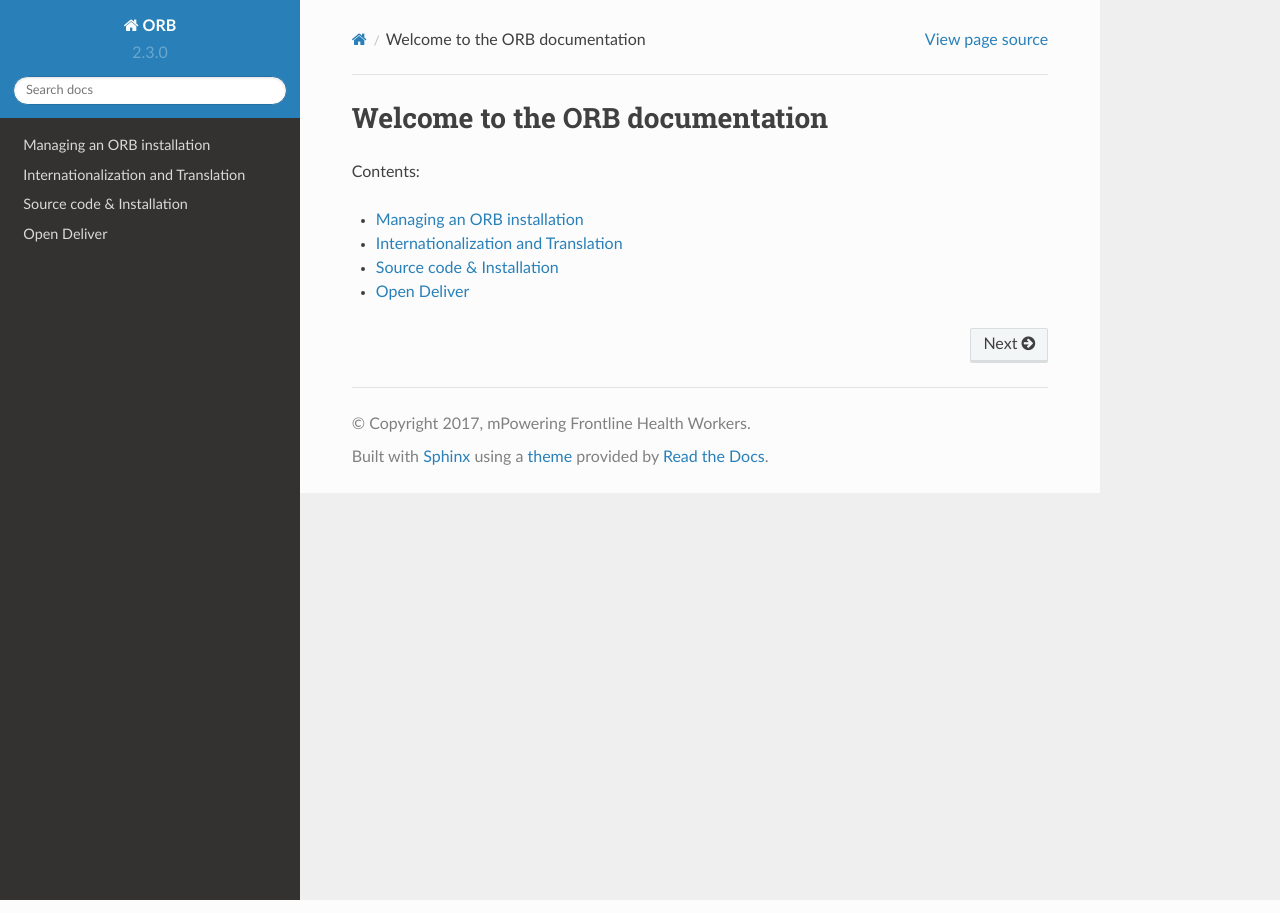
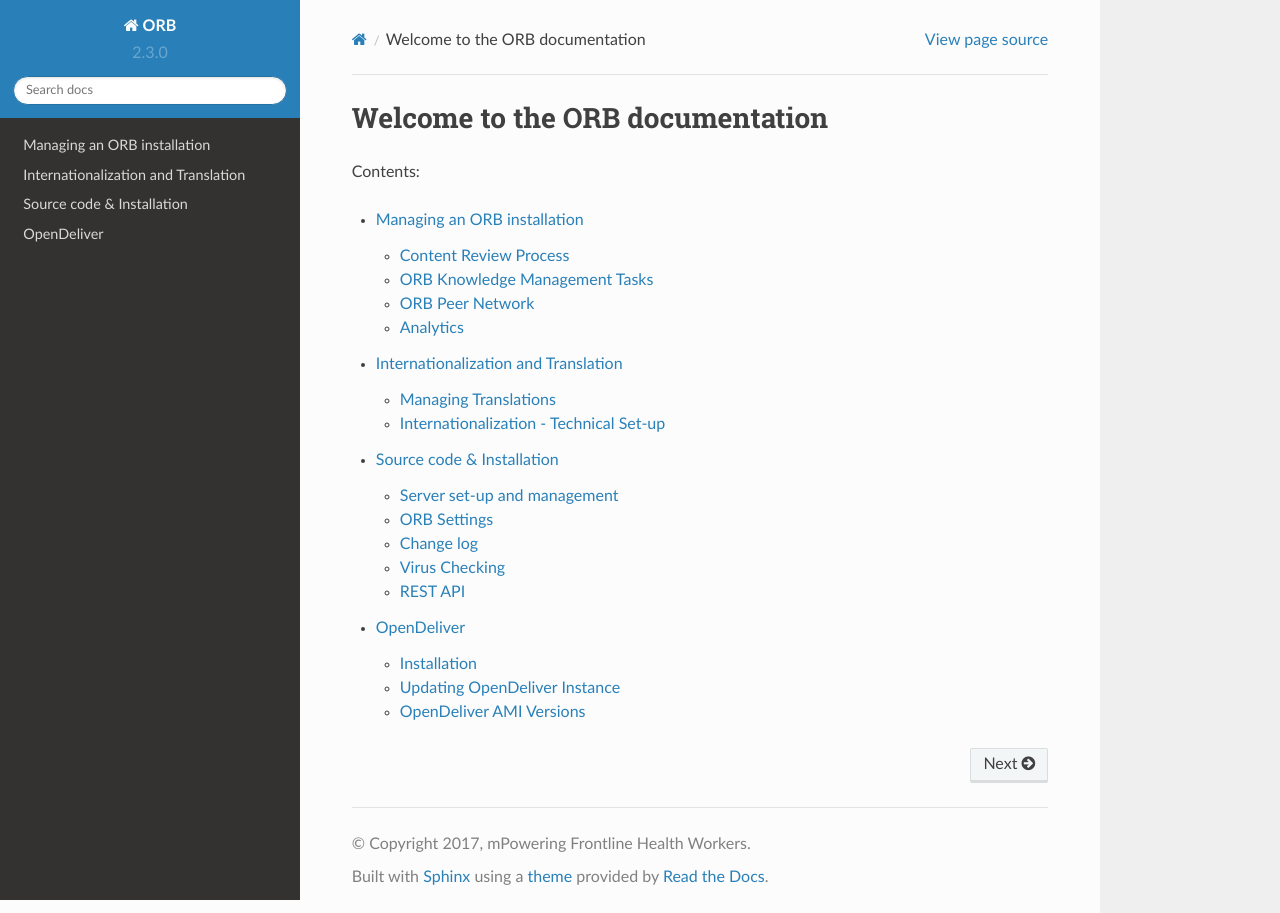
Before and after one commit to mPowering/django-orb, a Sphinx documentation site: the page built from docs/index.rst, in a window 1280 px wide. Built offline with Sphinx 7.4.7 and the Read the Docs theme 2.0.0, drawn with Linux system fonts in a browser that asks for light colours.

Commit message:
update docs

```diff
--- /dev/null
+++ b/docs/manage/analytics.rst
@@ -0,0 +1,2 @@
+Analytics
+===========
--- a/docs/manage/index.rst
+++ b/docs/manage/index.rst
@@ -4,8 +4,9 @@ Managing an ORB installation
 
 
 .. toctree::
-   :maxdepth: 1
+   :maxdepth: 2
 
    content_review
    faqs
    peers
+   analytics
--- /dev/null
+++ b/docs/opendeliver/index.rst
@@ -0,0 +1,11 @@
+OpenDeliver
+=================
+
+
+
+.. toctree::
+   :maxdepth: 1
+
+   install
+   update
+   versions
--- a/docs/opendeliver.rst
+++ b/docs/opendeliver/install.rst
@@ -1,5 +1,5 @@
-Open Deliver
-==============
+Installation
+============================
 
 
 To assist with setting up the Open Deliver process, mPowering has created an Amazon Machine Image (AMI) on Amazon Web Services (AWS), which already has the 3 key components set up and configured on one machine:
--- /dev/null
+++ b/docs/opendeliver/update.rst
@@ -0,0 +1,2 @@
+Updating OpenDeliver Instance
+===============================
--- /dev/null
+++ b/docs/opendeliver/versions.rst
@@ -0,0 +1,20 @@
+OpenDeliver AMI Versions
+=========================
+
+
+
+.. _opendeliver-amiv2:
+
+OpenDeliver AMI - v2 -
+------------------------------------
+
+
+
+.. _opendeliver-amiv1:
+
+OpenDeliver AMI - v1 -
+------------------------------------
+
+* ORB v2.2.2
+* Moodle v3.2
+* OppiaMobile server v0.9.8
--- a/docs/technical/changelog.rst
+++ b/docs/technical/changelog.rst
@@ -2,9 +2,13 @@ Change log
 =====================================
 
 
+.. _orb-v2-4-0:
+
 v2.4.0 - not yet released
 ----------------------------------
 
+
+.. _orb-v2-3-0:
 
 v2.3.0 - Released 27 Mar 2017
 ----------------------------------
--- a/docs/translation/index.rst
+++ b/docs/translation/index.rst
@@ -1,3 +1,6 @@
+.. _translation-index:
+
+
 Internationalization and Translation
 =====================================
 
```
Also changed, not shown: docs/index.rst (+2 -7 lines), docs/manage/faqs.rst (+67 -9 lines).
